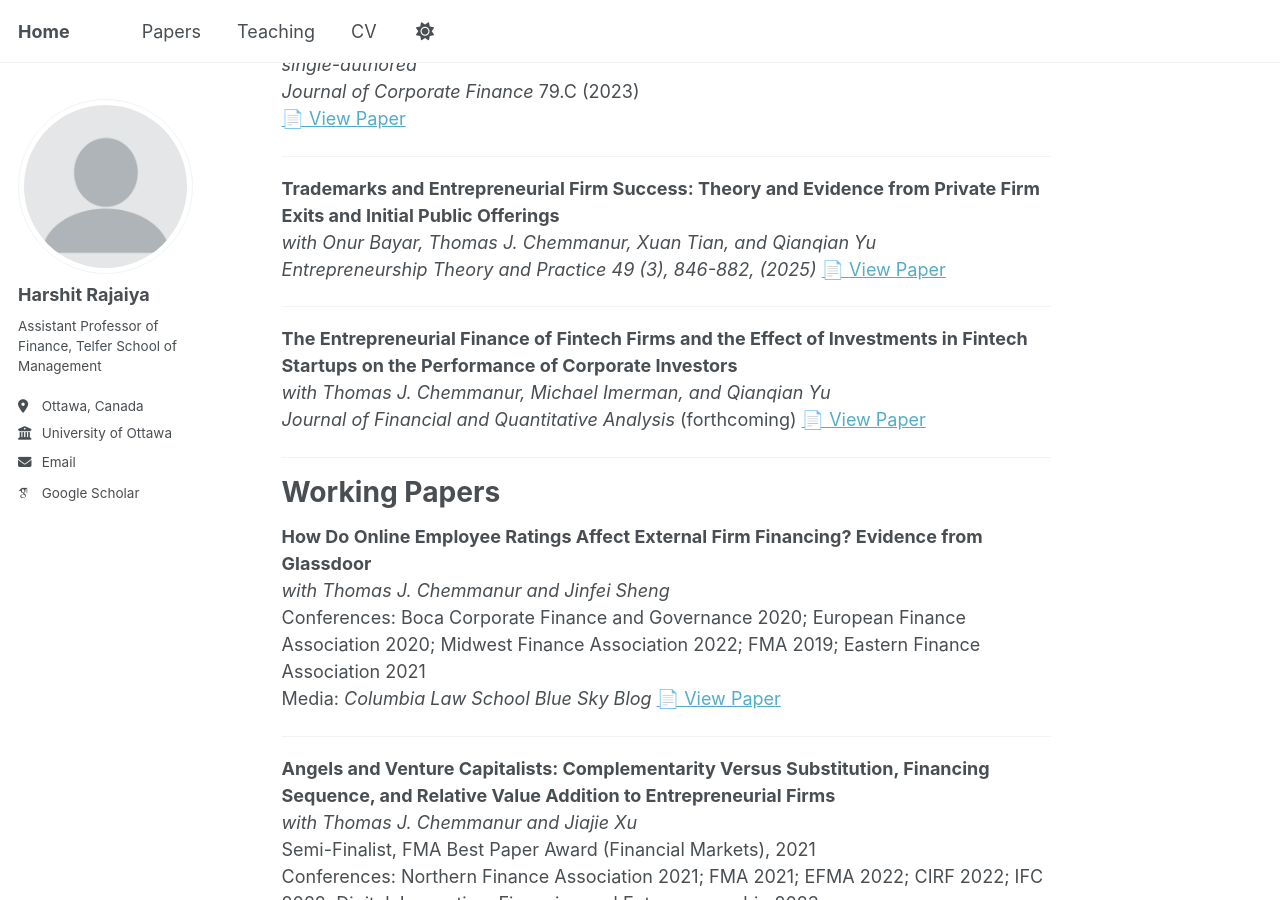
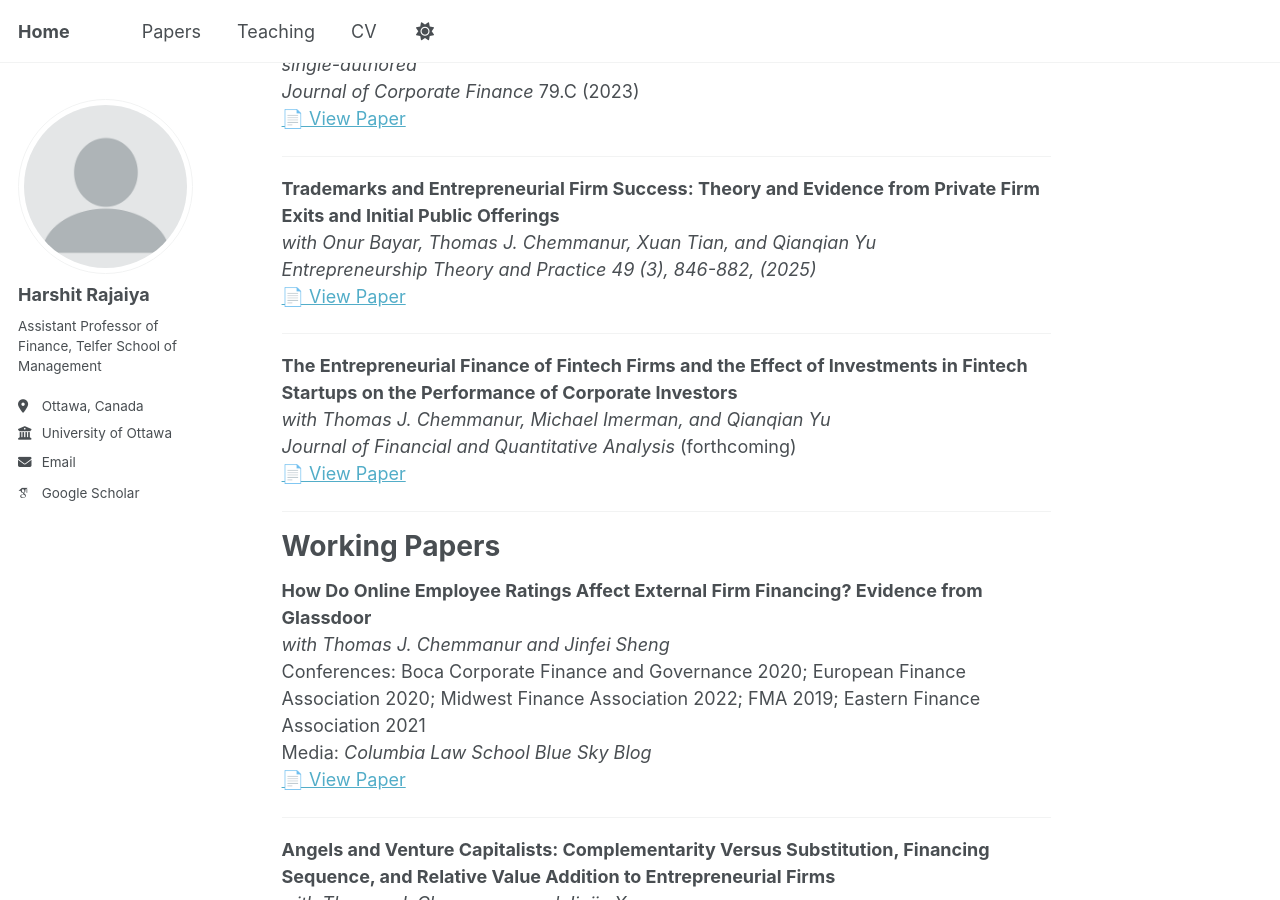
Before and after one commit to hrajaiya/harshitrajaiya.github.io, a Jekyll site: the page built from _pages/papers.md, in a window 1280 px wide and 900 px high, scrolled down 315 px. Built offline with Jekyll 4.4.1, drawn with Linux system fonts in a browser that asks for light colours; some web fonts are replaced; a script that is not in the unit is left out.

```diff
--- a/_pages/papers.md
+++ b/_pages/papers.md
@@ -24,14 +24,14 @@ _single-authored_
 
 **Trademarks and Entrepreneurial Firm Success: Theory and Evidence from Private Firm Exits and Initial Public Offerings**
 _with Onur Bayar, Thomas J. Chemmanur, Xuan Tian, and Qianqian Yu_
-*Entrepreneurship Theory and Practice 49 (3), 846-882, (2025)*
+*Entrepreneurship Theory and Practice 49 (3), 846-882, (2025)*<br>
 [📄 View Paper](https://journals.sagepub.com/doi/abs/10.1177/10422587241300438)
 
 ---
 
 **The Entrepreneurial Finance of Fintech Firms and the Effect of Investments in Fintech Startups on the Performance of Corporate Investors**
 _with Thomas J. Chemmanur, Michael Imerman, and Qianqian Yu_
-*Journal of Financial and Quantitative Analysis* (forthcoming)
+*Journal of Financial and Quantitative Analysis* (forthcoming)<br>
 [📄 View Paper](https://papers.ssrn.com/sol3/papers.cfm?abstract_id=4433357)
 
 ---
@@ -41,7 +41,7 @@ _with Thomas J. Chemmanur, Michael Imerman, and Qianqian Yu_
 **How Do Online Employee Ratings Affect External Firm Financing? Evidence from Glassdoor**
 _with Thomas J. Chemmanur and Jinfei Sheng_
 Conferences: Boca Corporate Finance and Governance 2020; European Finance Association 2020; Midwest Finance Association 2022; FMA 2019; Eastern Finance Association 2021
-Media: *Columbia Law School Blue Sky Blog*
+Media: *Columbia Law School Blue Sky Blog*<br>
 [📄 View Paper](https://papers.ssrn.com/sol3/papers.cfm?abstract_id=3507695)
 
 ---
@@ -50,7 +50,7 @@ Media: *Columbia Law School Blue Sky Blog*
 _with Thomas J. Chemmanur and Jiajie Xu_
 Semi-Finalist, FMA Best Paper Award (Financial Markets), 2021
 Conferences: Northern Finance Association 2021; FMA 2021; EFMA 2022; CIRF 2022; IFC 2022; Digital, Innovation, Financing and Entrepreneurship 2023
-Media: *Columbia Law School Blue Sky Blog*
+Media: *Columbia Law School Blue Sky Blog*<br>
 [📄 View Paper](https://papers.ssrn.com/sol3/papers.cfm?abstract_id=3946772)
 
 ---
@@ -58,14 +58,14 @@ Media: *Columbia Law School Blue Sky Blog*
 **The Effect of Student Loans on Entrepreneurial Firm Risk-taking, Performance, and Access to Venture Capital**
 _with Thomas J. Chemmanur, Karthik Krishnan, and Pinshuo Wang_
 Conferences: Northern Finance Association 2023; MFA 2024; FIRS 2024
-Media: *Columbia Law School Blue Sky Blog*
+Media: *Columbia Law School Blue Sky Blog*<br>
 [📄 View Paper](https://papers.ssrn.com/sol3/papers.cfm?abstract_id=3240607)
 
 ---
 
 **How Does Innovation Success Affect Corporate Payout Policies**
 _single-authored_
-Conferences: FMA 2022; DIFE 2023; Birkbeck, University of London; University of Ottawa
+Conferences: FMA 2022; DIFE 2023; Birkbeck, University of London; University of Ottawa<br>
 [📄 View Paper](https://papers.ssrn.com/sol3/papers.cfm?abstract_id=4283166)
 
 ---
```
